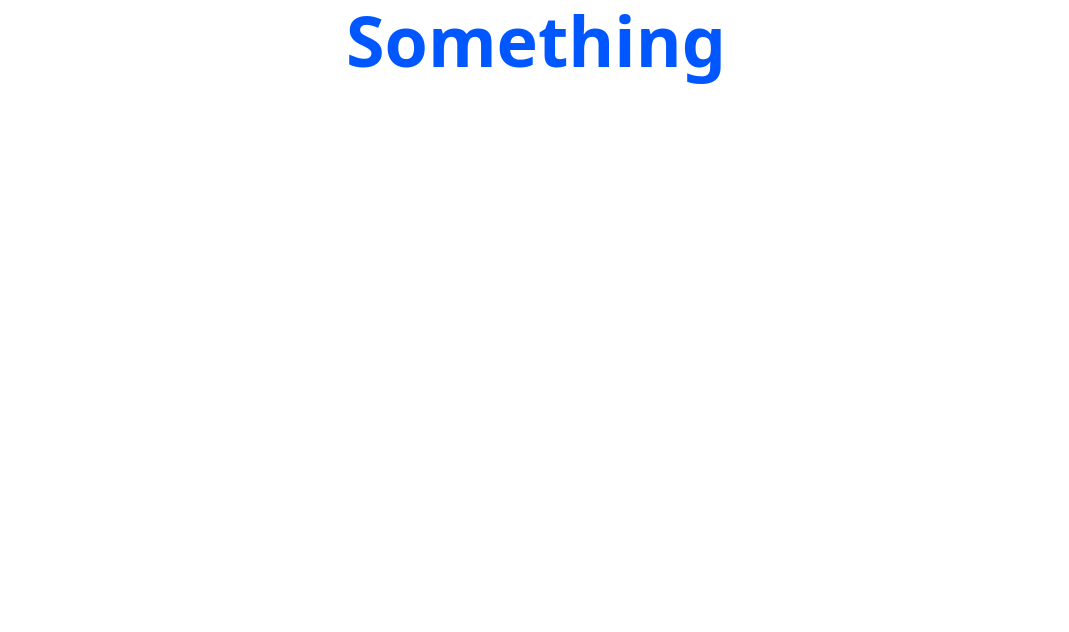
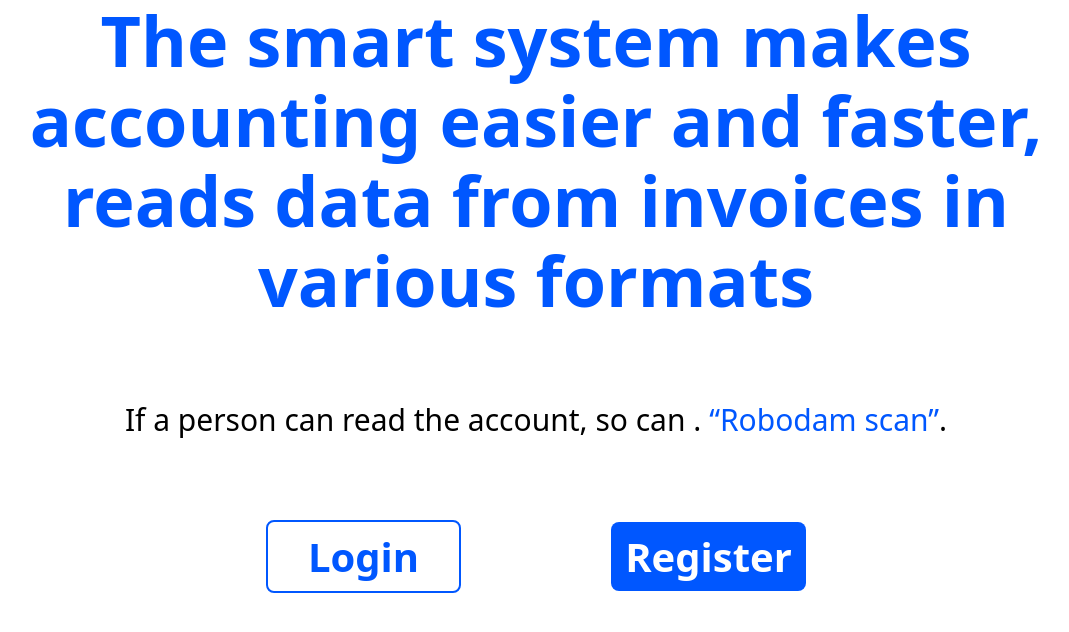
Before and after one commit to kmaro11/scan-robodam, a Next.js app: page /en in a window 1280 px wide. Shown: the top 632 px of the page, without its empty margins (104-1173 px from the left). Built offline with nearby package versions, Linux system fonts and the light colour scheme.

Commit message:
home hero

```diff
--- a/package.json
+++ b/package.json
@@ -11,7 +11,8 @@
   "dependencies": {
     "next": "15.2.3",
     "react": "^19.0.0",
-    "react-dom": "^19.0.0"
+    "react-dom": "^19.0.0",
+    "tailwind-merge": "^3.0.2"
   },
   "devDependencies": {
     "@eslint/eslintrc": "^3",
--- a/src/app/[lang]/page.tsx
+++ b/src/app/[lang]/page.tsx
@@ -1,14 +1,33 @@
 "use client";
+import { Button } from "@/components/Button";
 import { useI18n } from "@/contexts/I18nContext";
 
 export default function LangHome({ params }: { params: { lang: string } }) {
   const { t } = useI18n();
 
   return (
-    <div>
-      <h1 className="text-[70px] leading-[80px] font-bold mb-20 text-center text-blue">
-        {t("home.heroTitle")}
-      </h1>
-    </div>
+    <section>
+      <div className="flex flex-col items-center max-w-[1212px] mx-auto w-full">
+        <h1 className="text-[70px] leading-[80px] font-bold mb-20 text-center text-blue">
+          {t("home.heroTitle")}
+        </h1>
+        <p className="text-[30px] leading-[40px] text-center mb-20">
+          {t("home.heroDescription")}{" "}
+          <span className="text-blue">“Robodam scan”</span>.
+        </p>
+        <div className="flex gap-4 items-center max-w-[540px] justify-between w-full">
+          <Button
+            href="/en"
+            className="max-w-[195px] w-full"
+            variant="secondary"
+          >
+            {t("common.login")}
+          </Button>
+          <Button href="/en" className="max-w-[195px] w-full">
+            {t("common.register")}
+          </Button>
+        </div>
+      </div>
+    </section>
   );
 }
--- /dev/null
+++ b/src/components/Button.tsx
@@ -0,0 +1,35 @@
+import { twMerge } from "tailwind-merge";
+
+export interface ButtonAnchorProps {
+  href: string;
+  children: React.ReactNode;
+  size?: "small" | "normal";
+  variant?: "primary" | "secondary";
+  className?: string;
+}
+
+export const Button: React.FC<ButtonAnchorProps> = ({
+  href,
+  children,
+  size = "normal",
+  variant = "primary",
+  className,
+}) => {
+  return (
+    <a
+      href={href}
+      className={twMerge(
+        "flex items-center rounded-[5px] justify-center rounded-lg hover:shadow-md text-center capitalize font-bold",
+        size === "normal"
+          ? "px-4 py-2.5 text-[40px] leading-[49px]"
+          : "px-3 py-1.5",
+        variant === "primary"
+          ? "bg-blue text-white"
+          : "bg-white border-2 border-blue text-blue",
+        className
+      )}
+    >
+      {children}
+    </a>
+  );
+};
--- a/src/css/global.css
+++ b/src/css/global.css
@@ -1,3 +1,8 @@
 @tailwind base;
 @tailwind components;
 @tailwind utilities;
+
+
+h1, h2, h3, h4, h5, h6, div, p, span, a, button, input, textarea, select, option {
+    @apply text-primary;
+}
--- a/src/locales/en.json
+++ b/src/locales/en.json
@@ -1,8 +1,8 @@
 {
     "welcome": "Welcome to our site!",
     "home": {
-        "heroTitle": "Something",
-        "heroDescription": "",
+        "heroTitle": "The smart system makes accounting easier and faster, reads data from invoices in various formats",
+        "heroDescription": "If a person can read the account, so can .",
         "whyTitle":"",
         "whyItemOne":"",
         "whyItemTwo":"",
```
Also changed, not shown: 1 other file (tests, documents, lock files or other folders).
